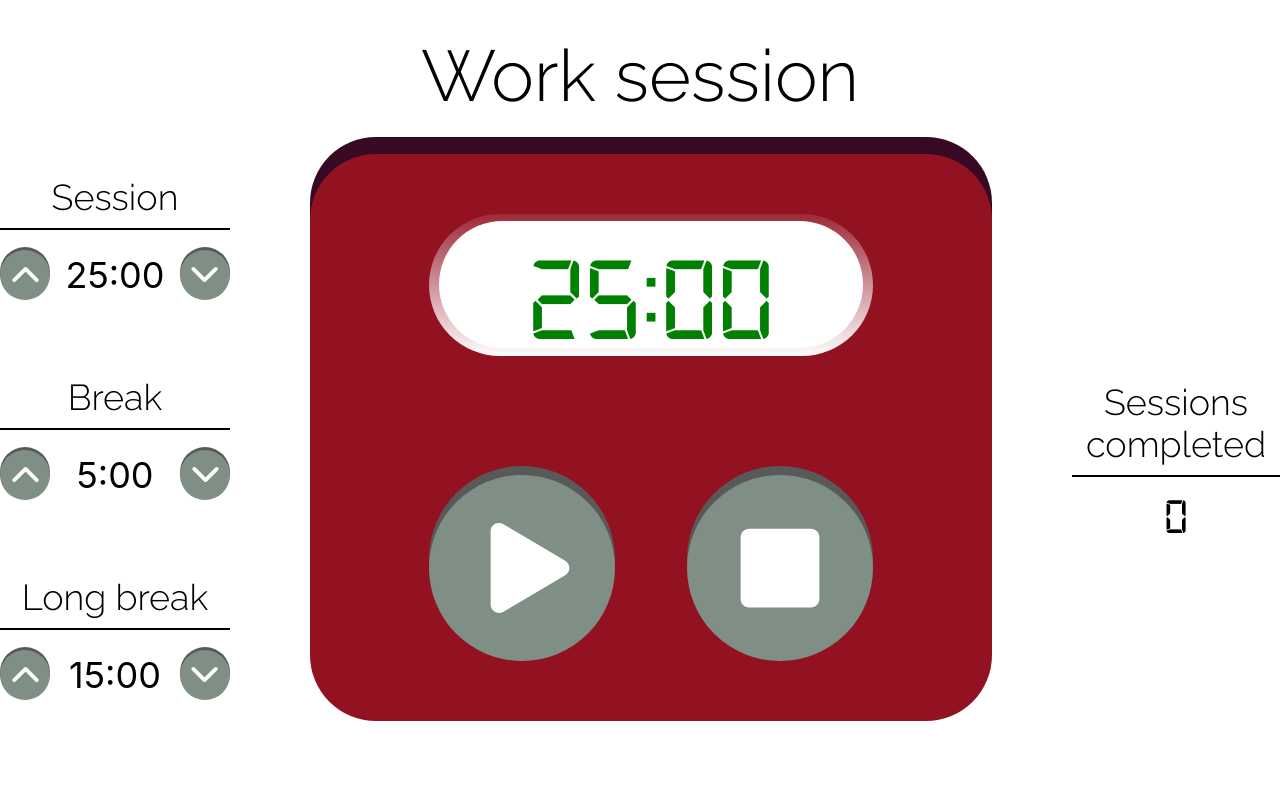
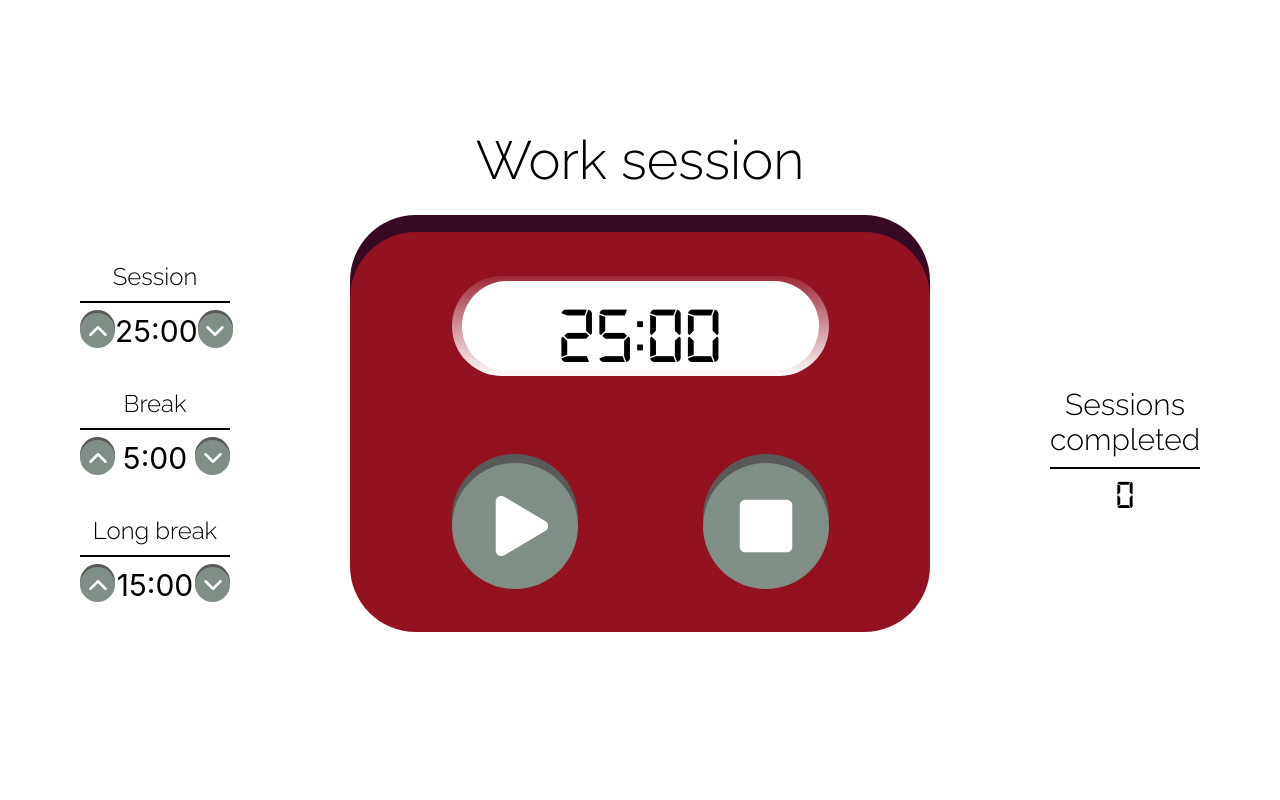
Before and after one commit to davidGasanov/Pomodoro-clock, a React (Create React App) app: page / in a window 1280 px wide. Shown: the top 800 px of the page. Built offline with nearby package versions, Linux system fonts and the light colour scheme; no server answers.

Commit message:
style: add responsive styling to larger screens

```diff
--- a/src/App.css
+++ b/src/App.css
@@ -26,6 +26,7 @@ h2 {
   justify-content: space-evenly;
   margin-bottom: 50px;
   gap: 30px;
+  padding: 50px;
 }
 
 .status-display {
@@ -123,7 +124,6 @@ h2 {
   justify-content: center;
   align-items: center;
   background-color: white;
-  color: green;
   margin: 10px;
   font-family: "digital";
   font-size: 120px;
@@ -358,7 +358,7 @@ button[type="play"] > svg {
 
 /* --- Media queries --- */
 
-/* Extra small */
+/* Extra small ------------------------------------------------------------------------------------*/
 
 @media (max-width: 480px) {
   .display-and-control {
@@ -368,6 +368,7 @@ button[type="play"] > svg {
     height: auto;
     margin: 0;
     gap: 40px;
+    padding: 0;
   }
 
   .status-display {
@@ -533,7 +534,7 @@ button[type="play"] > svg {
 }
 
 
-/* Small */
+/* Small ---------------------------------------------------------------*/
 
 @media (min-width: 481px) and (max-width: 768px) {
   .display-and-control {
@@ -543,6 +544,7 @@ button[type="play"] > svg {
     height: auto;
     margin: 0;
     gap: 60px;
+    padding: 0;
   }
 
   .status-display {
@@ -701,7 +703,7 @@ button[type="play"] > svg {
 
 
 
-/* Medium */
+/* Medium ---------------------------------------------------------------*/
 
 @media (min-width: 769px) and (max-width: 1024px) {
   .display-and-control {
@@ -711,6 +713,7 @@ button[type="play"] > svg {
     height: auto;
     margin: 0;
     gap: 60px;
+    padding: 0;
   }
 
   .status-display {
@@ -831,13 +834,14 @@ button[type="play"] > svg {
 
 
 
-/* Large */
+/* Large ---------------------------------------------------------------*/
 
-@media (min-width: 1025px) and (max-width: 1200px) {
+@media (min-width: 1025px) and (max-width: 1366px) {
+
   .display-and-control {
     align-items: center;
-    justify-content: space-evenly;
     height: auto;
+    padding: 0;
   }
 
   .status-display {
@@ -846,7 +850,8 @@ button[type="play"] > svg {
   }
 
   .clock-box {
-    width: 497px;
+    width: 50%;
+    max-width: 580px;
     height: 400px;
     margin: 10px;
   }
```
